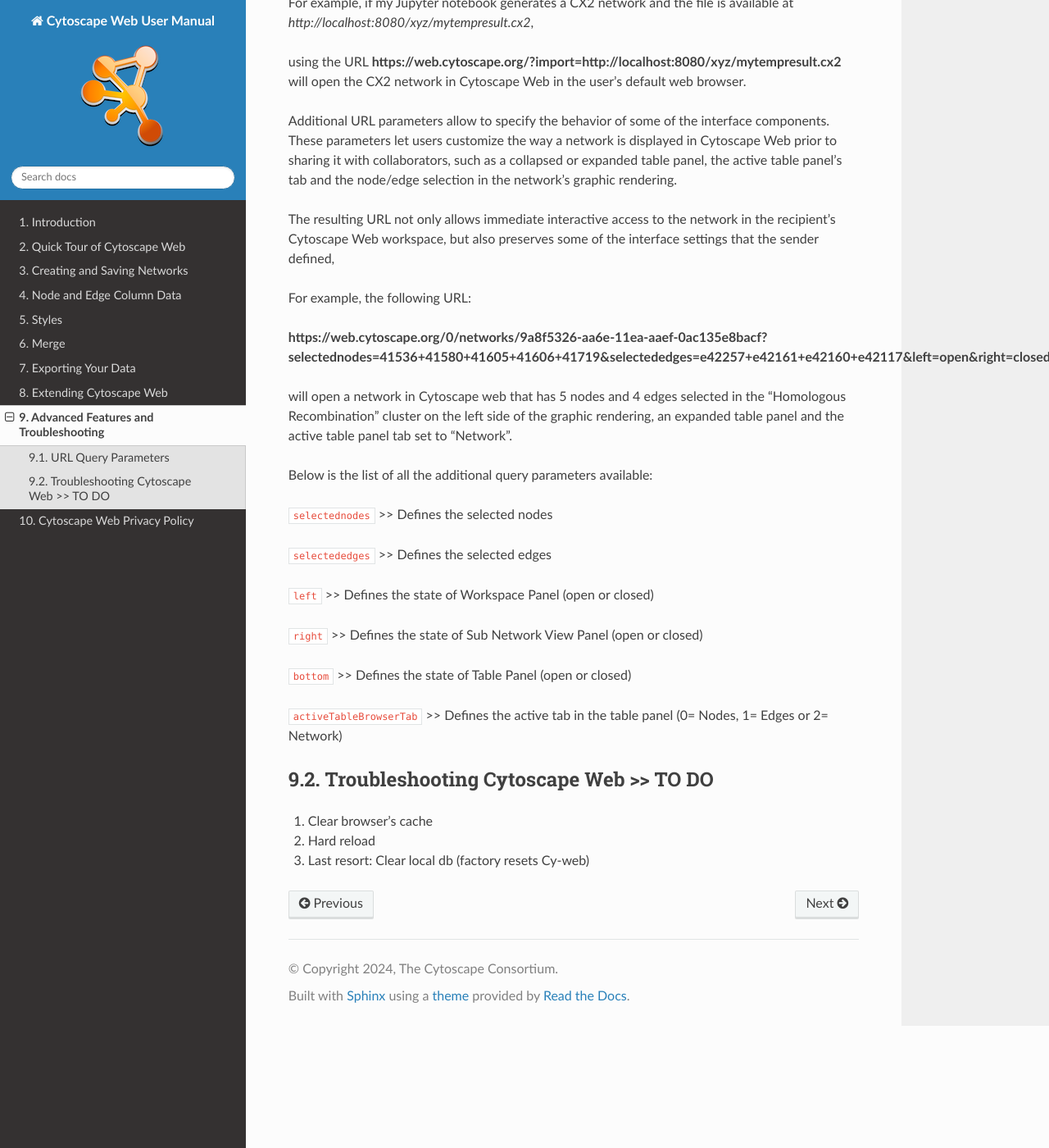
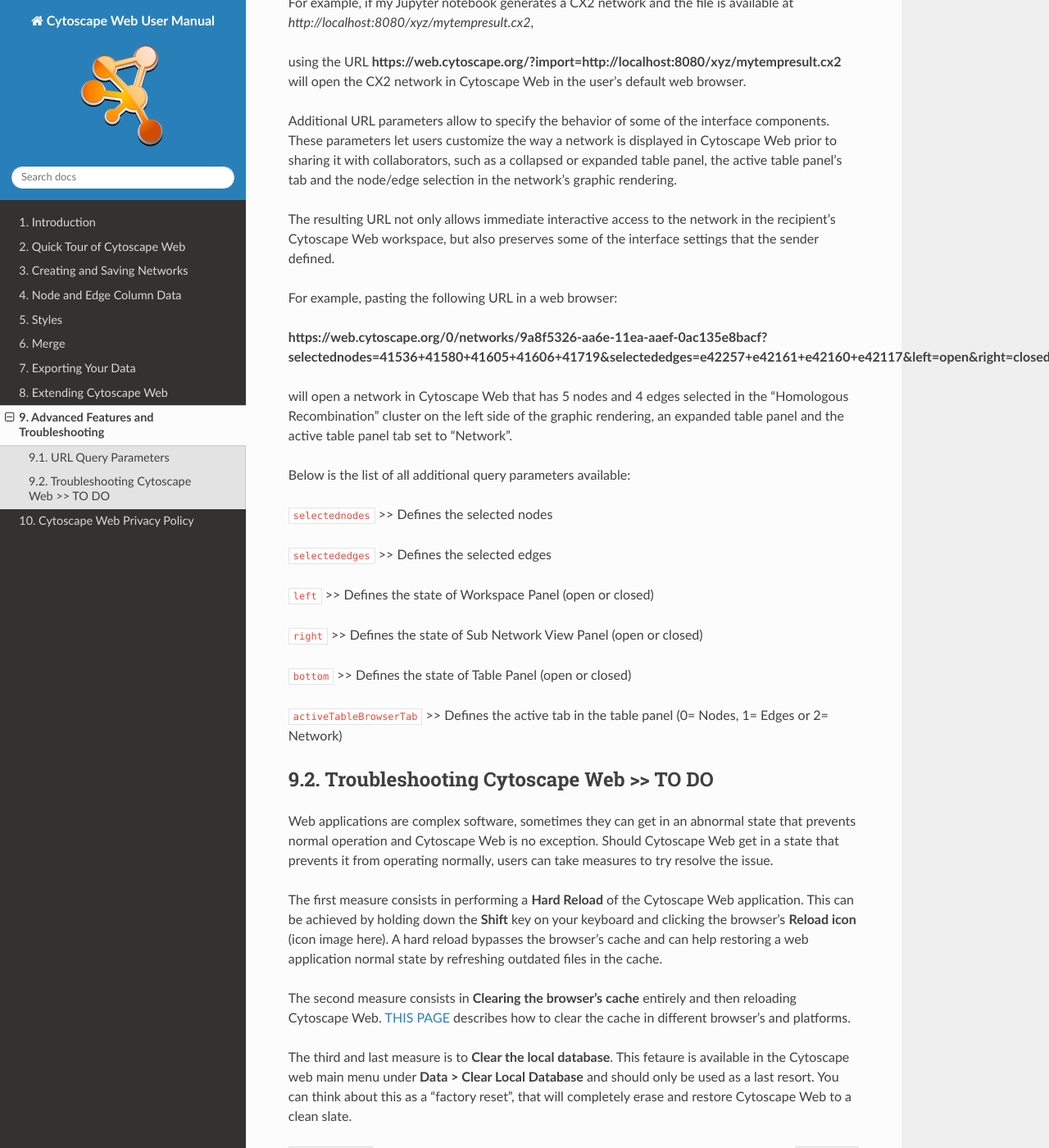
Before and after one commit to cytoscape/web-cytoscape-manual, a Sphinx documentation site: the page built from docs/Advanced.md, in a window 1280 px wide and 1400 px high, scrolled down 321 px. Shown: the whole window at 82% size. Built offline with Sphinx 7.4.7 and the Read the Docs theme 3.1.0, drawn with Linux system fonts in a browser that asks for light colours.

Commit message:
Update Advanced.md

````diff
--- a/docs/Advanced.md
+++ b/docs/Advanced.md
@@ -12,15 +12,15 @@
 
 Additional URL parameters allow to specify the behavior of some of the interface components. These parameters let users customize the way a network is displayed in Cytoscape Web prior to sharing it with collaborators, such as a collapsed or expanded table panel, the active table panel’s tab and the node/edge selection in the network’s graphic rendering.
 
-The resulting URL not only allows immediate interactive access to the network in the recipient’s Cytoscape Web workspace, but also preserves some of the interface settings that the sender defined,
+The resulting URL not only allows immediate interactive access to the network in the recipient’s Cytoscape Web workspace, but also preserves some of the interface settings that the sender defined.
 
-For example, the following URL:
+For example, pasting the following URL in a web browser:
 
 **https://web.cytoscape.org/0/networks/9a8f5326-aa6e-11ea-aaef-0ac135e8bacf?selectednodes=41536+41580+41605+41606+41719&selectededges=e42257+e42161+e42160+e42117&left=open&right=closed&bottom=open&activeTableBrowserTab=2**
 
-will open a network in Cytoscape web that has 5 nodes and 4 edges selected in the "Homologous Recombination" cluster on the left side of the graphic rendering, an expanded table panel and the active table panel tab set to "Network".
+will open a network in Cytoscape Web that has 5 nodes and 4 edges selected in the "Homologous Recombination" cluster on the left side of the graphic rendering, an expanded table panel and the active table panel tab set to "Network".
 
-Below is the list of all the additional query parameters available:
+Below is the list of all additional query parameters available:
 
 ```selectednodes``` >> Defines the selected nodes
 
@@ -37,6 +37,10 @@
 
 ## Troubleshooting Cytoscape Web >> TO DO
 
-1. Clear browser's cache
-2. Hard reload
-3. Last resort: Clear local db (factory resets Cy-web)
+Web applications are complex software, sometimes they can get in an abnormal state that prevents normal operation and Cytoscape Web is no exception. Should Cytoscape Web get in a state that prevents it from operating normally, users can take measures to try resolve the issue.
+
+The first measure consists in performing a **Hard Reload** of the Cytoscape Web application. This can be achieved by holding down  the **Shift** key on your keyboard and clicking the browser's **Reload icon** (icon image here). A hard reload bypasses the browser's cache and can help restoring a web application normal state by refreshing outdated files in the cache.
+
+The second measure consists in **Clearing the browser's cache** entirely and then reloading Cytoscape Web. [THIS PAGE](https://www.wikihow.com/Clear-Your-Browser%27s-Cache) describes how to clear the cache in different browser's and platforms.
+
+The third and last measure is to **Clear the local database**. This fetaure is available in the Cytoscape web main menu under **Data > Clear Local Database** and should only be used as a last resort. You can think about this as a "factory reset", that will completely erase and restore Cytoscape Web to a clean slate.
````
